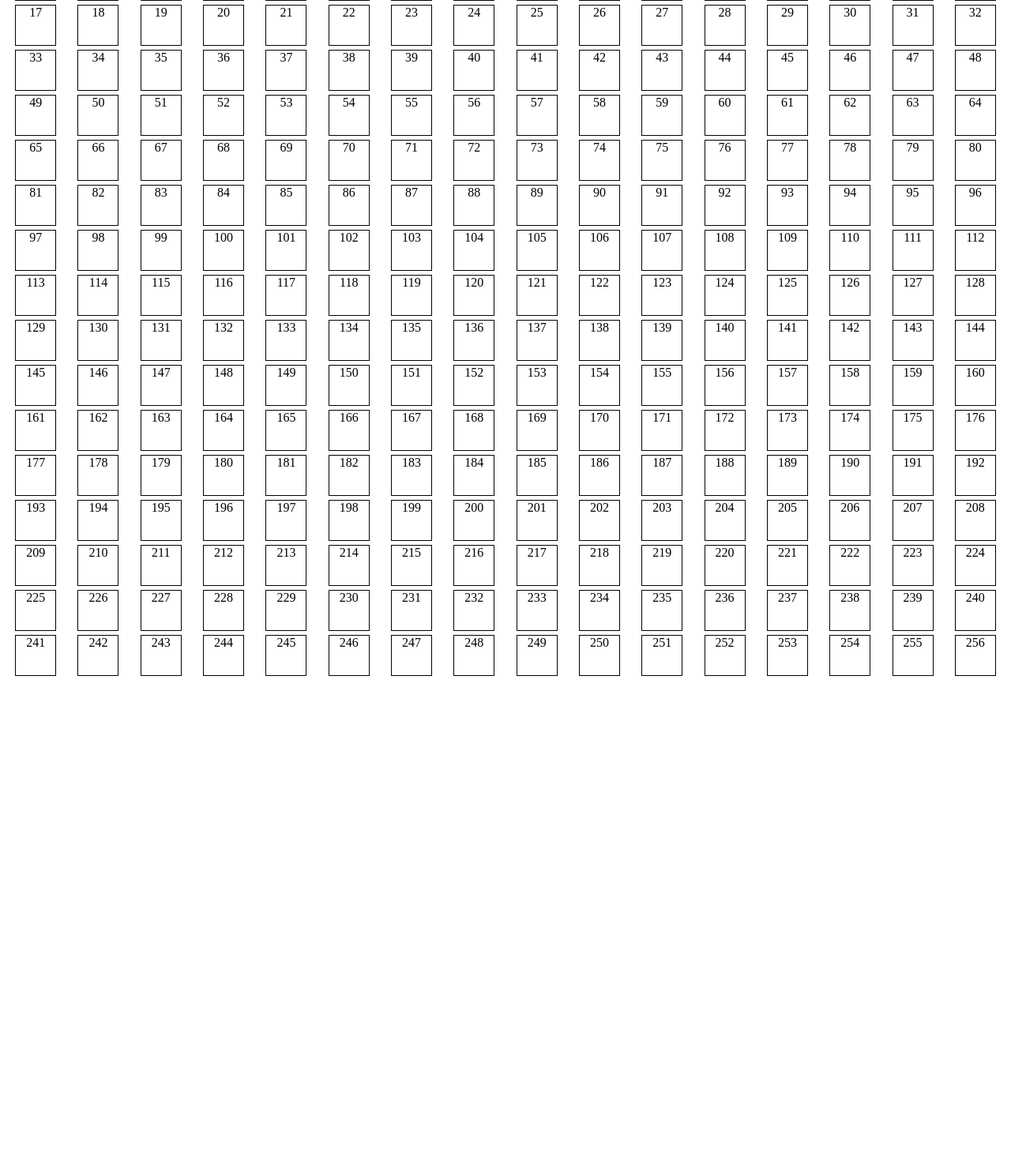
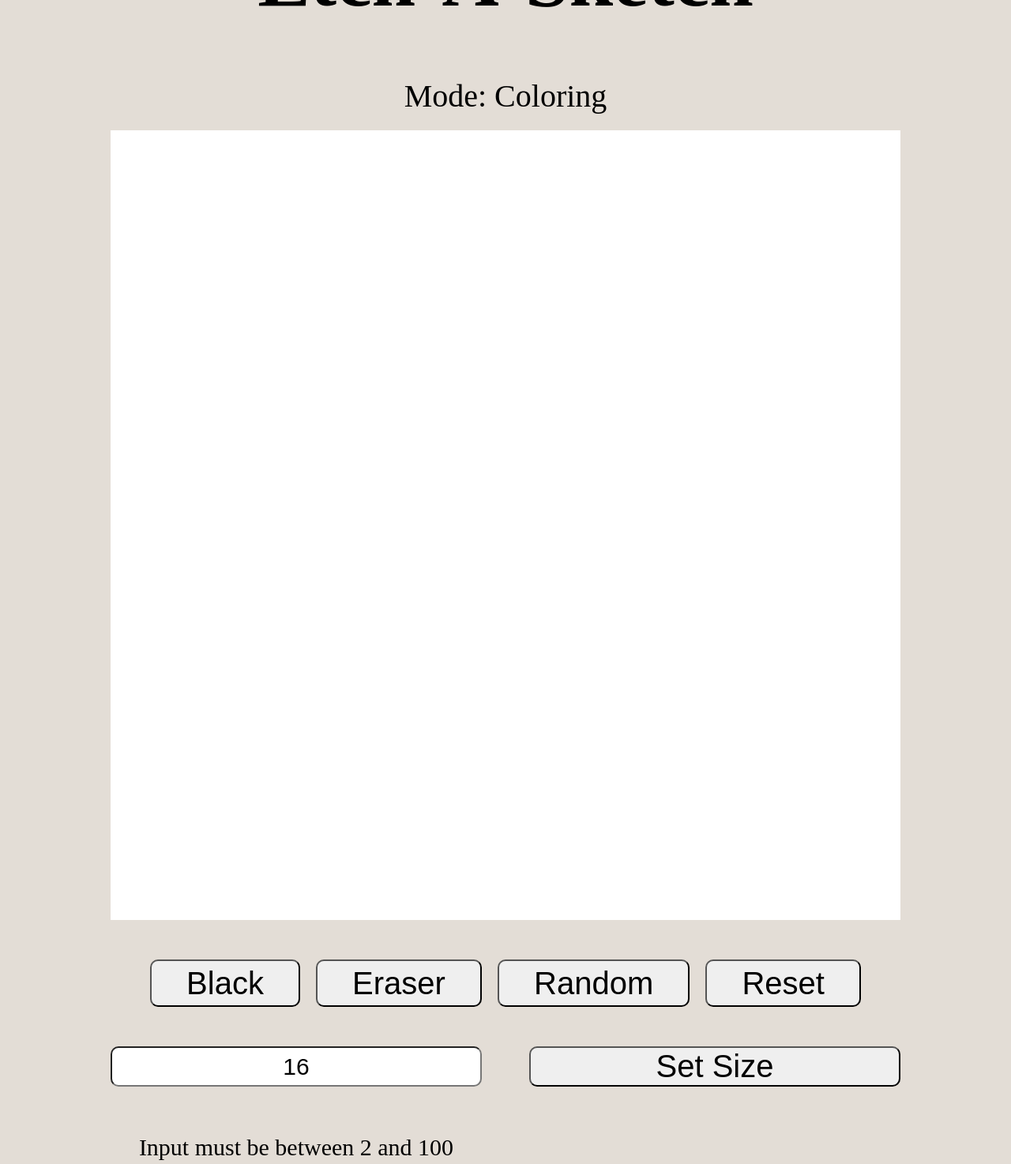
Before and after one commit to JakeMoretz/Etch-a-sketch, a plain HTML site: page index.html in a window 1280 px wide. Shown: the part 151-1625 px from the top of the page at 79% size. Before the commit the page ends 1015 px from the top, so only its background shows below. Drawn offline with Linux system fonts and the light colour scheme.

Commit message:
working Etch-a-Sketch, need more styles

```diff
--- a/index.html
+++ b/index.html
@@ -8,19 +8,29 @@
     <title>Etch-A-Sketch</title>
 </head>
 <body>
-    <div class="container"></div>
-
-
-
-
-
-
-
-
-
-
-
-
+    <div class="flex-container">
+        <div class="title"><h1>Etch-A-Sketch</h1></div>
+        <div class="mode">Mode: Coloring</div>
+        <div class="content">
+            <div class="board"></div>
+            <div class="buttons">
+                <button onclick='changeColor("black")'>Black</button>
+                <button onclick='changeColor("white")'>Eraser</button>
+                <button onclick='changeColor("random")'> Random</button>
+                <button onclick="resetBoard()">Reset</button>
+            </div>
+            <div class='input'>
+              <input
+                type="text"
+                placeholder="size of board"
+                value="16"
+                onchange="changeSize(this.value)"
+                />
+                <button>Set Size</button>
+                <div class="error">Input must be between 2 and 100</div>
+            </div>
+        </div>
+    </div>
     <script src="index.js"></script>
 </body>
 </html>
--- a/index.js
+++ b/index.js
@@ -1,18 +1,63 @@
-const container = document.querySelector('.container');
-const grid = {rows:16, cols:16};
-const total = grid.rows * grid.cols;
+let color = 'black';
+let click = true
 
-createGrid(total);
+function populateBoard(size) {
+    let board = document.querySelector('.board')
+    let squares = board.querySelectorAll('div')
+    squares.forEach((div) => div.remove());
+    board.style.gridTemplateColumns = `repeat(${size}, 1fr)`
+    board.style.gridTemplateRows = `repeat(${size}, 1fr)`
 
 
-function createGrid(total) {
-    for ( let i = 0; i < total; i++){
-        const cell = document.createElement("div");
-        container.append(cell);
-        cell.textContent = `${i+1}`;
-        cell.classList.add('box');
+    let amount = size * size;
+    for (let i = 0; i < amount; i++) {
+        let square = document.createElement('div');
+        square.addEventListener('mouseover', colorSquare);
+        square.style.backgroundColor = 'white';
+        board.insertAdjacentElement('beforeend', square);
     }
-
 }
 
-document.styleSheets[0].insertRule('.box:hover {background-color: black}');
+populateBoard(16);
+
+
+function changeSize(input) {
+    if(input >= 2  && input <= 100) {
+        document.querySelector('.error').style.display = 'none';
+        populateBoard(input);
+    } else {
+        document.querySelector('.error').style.display = 'flex';
+    }
+}
+
+function colorSquare() {
+    if (click) {
+        if (color === 'random') {
+            this.style.backgroundColor = `hsl(${Math.random() * 360}, 100%, 50%)`;
+        } else {
+            this.style.backgroundColor = color;
+        }
+    }
+}
+
+
+function changeColor(choice) {
+    color = choice;
+}
+
+function resetBoard () {
+    let board = document.querySelector('.board')
+    let squares = board.querySelectorAll('div')
+    squares.forEach((div) => div.style.backgroundColor = 'white');
+}
+
+document.querySelector('body').addEventListener('click', (e) => {
+    if(e.target.tagName != 'BUTTON') {
+        click = !click;
+        if (click) {
+            document.querySelector('.mode').textContent = 'Mode: Coloring';
+        } else {
+            document.querySelector('.mode').textContent = 'Mode: Not Coloring';
+        }
+    }
+})
--- a/style.css
+++ b/style.css
@@ -1,16 +1,60 @@
-
-.box {
-    border: 1px solid black;
-    text-align: center;
-    width:50px;
-    height:50px;
+body {
+    background-color: rgb(227, 221, 214);
 }
 
-.container {
-    margin-top: 100px;
+.board {
+    width: 1000px;
+    height:1000px;
+    display:grid;
+    justify-content: center;
+    align-content: center;
+
+}
+
+.mode {
+    text-align: center;
+    font-size: 40px;
+    padding-bottom: 20px;
+}
+
+h1 {
+    text-align: center;
+    font-size: 100px;
+
+}
+
+.content {
     display: grid;
-    justify-items: center;
-    align-items: center;
-    gap: 5px;
-    grid-template-columns: repeat(16, 1fr);
+    justify-content: center;
 }
+
+.buttons {
+   padding: 30px;
+   height: 60px;
+   margin: 20px;
+   display: grid;
+   grid-auto-flow: column;
+   grid-gap: 20px;
+}
+
+button {
+    font-size: 40px;
+    border-radius: 10px;
+}
+
+.input {
+    display: grid;
+    grid-template-columns: repeat(2, 1fr);
+    grid-gap: 60px;
+}
+
+input {
+    font-size: 30px;
+    text-align: center;
+    border-radius: 10px;
+}
+
+.error{
+    text-align: center;
+    font-size: 30px;
+}
```
